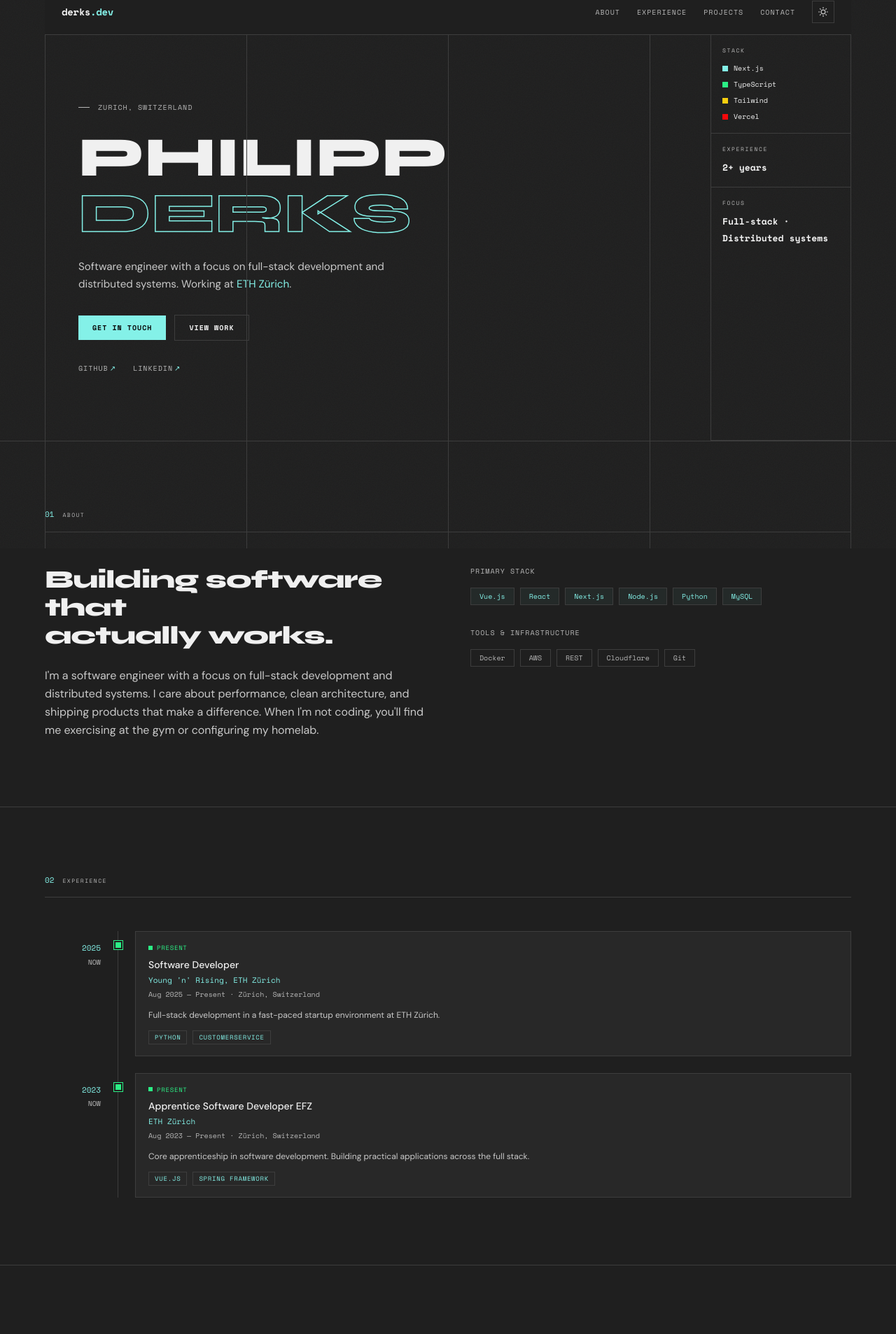
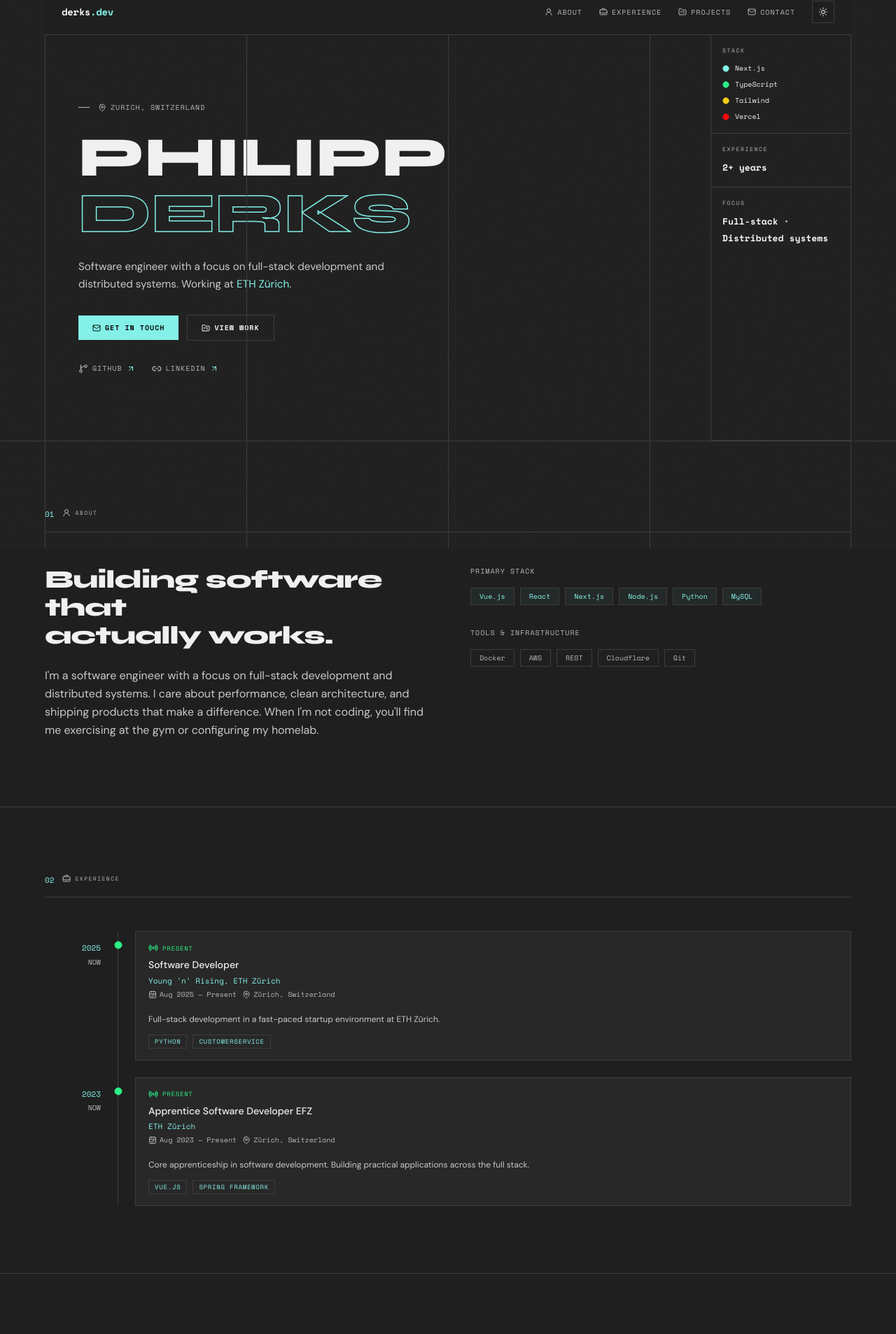
Before and after one commit to philderks/portfolio, a Next.js app: page / in a window 1280 px wide. Shown: the part 16-1923 px from the top of the page at 70% size. Built offline with nearby package versions, Linux system fonts and the light colour scheme.

Commit message:
Add lucide-react icons to various components and update dependencies

```diff
--- a/package.json
+++ b/package.json
@@ -9,6 +9,7 @@
     "lint": "eslint"
   },
   "dependencies": {
+    "lucide-react": "^1.8.0",
     "next": "16.2.1",
     "next-themes": "^0.4.6",
     "react": "19.2.4",
--- a/src/components/About.tsx
+++ b/src/components/About.tsx
@@ -1,3 +1,5 @@
+import { UserRound } from "lucide-react";
+
 const primarySkills = [
   "Vue.js",
   "React",
@@ -24,7 +26,8 @@ export function About() {
       <div className="mx-auto max-w-6xl">
         <div className="flex items-baseline gap-3 border-b border-border pb-4 mb-12">
           <span className="font-mono text-[11px] text-cyan">01</span>
-          <span className="font-mono text-[8px] uppercase tracking-[0.18em] text-muted">
+          <span className="inline-flex items-center gap-1.5 font-mono text-[8px] uppercase tracking-[0.18em] text-muted">
+            <UserRound className="h-3 w-3" aria-hidden="true" />
             About
           </span>
         </div>
--- a/src/components/ExperienceSection.tsx
+++ b/src/components/ExperienceSection.tsx
@@ -1,5 +1,6 @@
 import experienceData from "@/data/experience.json";
 import { startYear, type ExperienceEntry } from "@/lib/experience";
+import { BriefcaseBusiness, CalendarRange, Circle, MapPin, Radio } from "lucide-react";
 
 export function ExperienceSection() {
   const data = experienceData as ExperienceEntry[];
@@ -13,7 +14,8 @@ export function ExperienceSection() {
       <div className="relative mx-auto max-w-6xl">
         <div className="flex items-baseline gap-3 border-b border-border pb-4 mb-12">
           <span className="font-mono text-[11px] text-cyan">02</span>
-          <span className="font-mono text-[8px] uppercase tracking-[0.18em] text-muted">
+          <span className="inline-flex items-center gap-1.5 font-mono text-[8px] uppercase tracking-[0.18em] text-muted">
+            <BriefcaseBusiness className="h-3 w-3" aria-hidden="true" />
             Experience
           </span>
         </div>
@@ -44,14 +46,15 @@ export function ExperienceSection() {
                 </div>
 
                 <div className="relative" aria-hidden="true">
-                  <div
-                    className={`absolute top-4 left-1/2 -translate-x-1/2 h-2 w-2 ${
-                      entry.present ? "bg-green" : "bg-dim"
-                    }`}
+                  <Circle
+                    className="absolute top-3.5 left-1/2 h-3 w-3 -translate-x-1/2"
                     style={{
-                      boxShadow: entry.present
-                        ? "0 0 0 2px var(--color-bg), 0 0 0 3px var(--color-green)"
-                        : "0 0 0 2px var(--color-bg), 0 0 0 3px var(--color-dim)",
+                      color: entry.present
+                        ? "var(--color-green)"
+                        : "var(--color-dim)",
+                      fill: entry.present
+                        ? "var(--color-green)"
+                        : "var(--color-dim)",
                     }}
                   />
                 </div>
@@ -59,10 +62,7 @@ export function ExperienceSection() {
                 <div className="border border-border bg-bg-2 p-[16px_18px] transition-colors hover:border-dim">
                   {entry.present && (
                     <div className="flex items-center gap-1.5 mb-2">
-                      <span className="relative flex h-1.5 w-1.5">
-                        <span className="absolute inline-flex h-full w-full animate-ping bg-green opacity-75" />
-                        <span className="relative inline-flex h-1.5 w-1.5 bg-green" />
-                      </span>
+                      <Radio className="h-3.5 w-3.5 text-green" aria-hidden="true" />
                       <span className="font-mono text-[9px] uppercase tracking-[0.08em] text-green">
                         Present
                       </span>
@@ -77,8 +77,15 @@ export function ExperienceSection() {
                     {entry.company}
                   </p>
 
-                  <p className="font-mono text-[10px] text-muted mt-1">
-                    {entry.period} &middot; {entry.location}
+                  <p className="mt-1 inline-flex flex-wrap items-center gap-2 font-mono text-[10px] text-muted">
+                    <span className="inline-flex items-center gap-1">
+                      <CalendarRange className="h-3 w-3" aria-hidden="true" />
+                      {entry.period}
+                    </span>
+                    <span className="inline-flex items-center gap-1">
+                      <MapPin className="h-3 w-3" aria-hidden="true" />
+                      {entry.location}
+                    </span>
                   </p>
 
                   <p className="font-sans text-[12px] leading-[1.7] mt-3 text-dim">
--- a/src/components/Hero.tsx
+++ b/src/components/Hero.tsx
@@ -2,6 +2,15 @@ import experienceData from "@/data/experience.json";
 import { socialProfileLinks } from "@/data/social-links";
 import { formatCareerTenure, type ExperienceEntry } from "@/lib/experience";
 import { ObfuscatedEmailLink } from "@/components/ObfuscatedEmailLink";
+import {
+  ArrowUpRight,
+  Circle,
+  FolderKanban,
+  GitBranch,
+  Link2,
+  Mail,
+  MapPin,
+} from "lucide-react";
 
 const stackItems = [
   { label: "Next.js", color: "var(--color-cyan)" },
@@ -9,6 +18,14 @@ const stackItems = [
   { label: "Tailwind", color: "var(--color-yellow)" },
   { label: "Vercel", color: "var(--color-red)" },
 ];
+
+function SocialIcon({ icon }: { icon: "github" | "linkedin" }) {
+  if (icon === "github") {
+    return <GitBranch className="h-3.5 w-3.5" aria-hidden="true" />;
+  }
+
+  return <Link2 className="h-3.5 w-3.5" aria-hidden="true" />;
+}
 
 export function Hero() {
   const experienceLabel = formatCareerTenure(
@@ -23,7 +40,8 @@ export function Hero() {
         <div className="flex flex-col justify-center border-b border-border px-8 py-16 md:border-b-0 md:border-r md:px-12 md:py-24">
           <div className="mb-6 flex items-center gap-3">
             <span className="block h-px w-4 bg-muted" />
-            <span className="font-mono text-[10px] uppercase tracking-widest text-muted">
+            <span className="inline-flex items-center gap-1.5 font-mono text-[10px] uppercase tracking-widest text-muted">
+              <MapPin className="h-3 w-3" aria-hidden="true" />
               Zurich, Switzerland
             </span>
           </div>
@@ -43,13 +61,15 @@ export function Hero() {
           </p>
 
           <div className="mt-8 flex items-center gap-3">
-            <ObfuscatedEmailLink className="bg-cyan px-5 py-2.5 font-mono text-[10px] font-bold uppercase tracking-widest text-[#0a0a0a]">
+            <ObfuscatedEmailLink className="inline-flex items-center gap-1.5 bg-cyan px-5 py-2.5 font-mono text-[10px] font-bold uppercase tracking-widest text-[#0a0a0a]">
+              <Mail className="h-3 w-3" aria-hidden="true" />
               Get in touch
             </ObfuscatedEmailLink>
             <a
               href="#projects"
-              className="border border-border px-5 py-2.5 font-mono text-[10px] font-bold uppercase tracking-widest text-fg transition-colors hover:border-muted"
+              className="inline-flex items-center gap-1.5 border border-border px-5 py-2.5 font-mono text-[10px] font-bold uppercase tracking-widest text-fg transition-colors hover:border-muted"
             >
+              <FolderKanban className="h-3 w-3" aria-hidden="true" />
               View work
             </a>
           </div>
@@ -65,10 +85,11 @@ export function Hero() {
                 aria-label={link.ariaLabel}
                 target="_blank"
                 rel="noopener noreferrer"
-                className="font-mono text-[10px] uppercase tracking-widest text-muted transition-colors hover:text-cyan"
+                className="inline-flex items-center gap-1.5 font-mono text-[10px] uppercase tracking-widest text-muted transition-colors hover:text-cyan"
               >
+                <SocialIcon icon={link.icon} />
                 {link.label}
-                <span className="ml-0.5 text-cyan">&#8599;</span>
+                <ArrowUpRight className="h-3 w-3 text-cyan" aria-hidden="true" />
               </a>
             ))}
           </nav>
@@ -84,9 +105,10 @@ export function Hero() {
             <div className="space-y-2">
               {stackItems.map((item) => (
                 <div key={item.label} className="flex items-center gap-2">
-                  <span
-                    className="inline-block h-2 w-2"
-                    style={{ backgroundColor: item.color }}
+                  <Circle
+                    className="h-2.5 w-2.5"
+                    style={{ color: item.color, fill: item.color }}
+                    aria-hidden="true"
                   />
                   <span className="font-mono text-[10px] text-fg">{item.label}</span>
                 </div>
--- a/src/components/Navbar.tsx
+++ b/src/components/Navbar.tsx
@@ -1,13 +1,15 @@
 "use client";
 
 import { useEffect, useState } from "react";
+import type { LucideIcon } from "lucide-react";
+import { BriefcaseBusiness, FolderKanban, Mail, UserRound } from "lucide-react";
 import { ThemeToggle } from "./ThemeToggle";
 
-const navLinks = [
-  { label: "About", href: "#about" },
-  { label: "Experience", href: "#experience" },
-  { label: "Projects", href: "#projects" },
-  { label: "Contact", href: "#contact" },
+const navLinks: { label: string; href: string; icon: LucideIcon }[] = [
+  { label: "About", href: "#about", icon: UserRound },
+  { label: "Experience", href: "#experience", icon: BriefcaseBusiness },
+  { label: "Projects", href: "#projects", icon: FolderKanban },
+  { label: "Contact", href: "#contact", icon: Mail },
 ];
 
 export function Navbar() {
@@ -41,8 +43,9 @@ export function Navbar() {
             <a
               key={link.href}
               href={link.href}
-              className="font-mono text-[9px] uppercase tracking-wide text-muted transition-colors hover:text-fg sm:text-[10px] sm:tracking-widest"
+              className="inline-flex items-center gap-1.5 font-mono text-[9px] uppercase tracking-wide text-muted transition-colors hover:text-fg sm:text-[10px] sm:tracking-widest"
             >
+              <link.icon className="h-3 w-3" aria-hidden="true" />
               {link.label}
             </a>
           ))}
--- a/src/components/ThemeToggle.tsx
+++ b/src/components/ThemeToggle.tsx
@@ -1,6 +1,7 @@
 "use client";
 
 import { useTheme } from "next-themes";
+import { Moon, Sun } from "lucide-react";
 import { useSyncExternalStore } from "react";
 
 const emptySubscribe = () => () => {};
@@ -28,41 +29,9 @@ export function ThemeToggle() {
       aria-label="Toggle theme"
     >
       {theme === "dark" ? (
-        <svg
-          xmlns="http://www.w3.org/2000/svg"
-          width="14"
-          height="14"
-          viewBox="0 0 24 24"
-          fill="none"
-          stroke="currentColor"
-          strokeWidth="2"
-          strokeLinecap="round"
-          strokeLinejoin="round"
-        >
-          <circle cx="12" cy="12" r="5" />
-          <line x1="12" y1="1" x2="12" y2="3" />
-          <line x1="12" y1="21" x2="12" y2="23" />
-          <line x1="4.22" y1="4.22" x2="5.64" y2="5.64" />
-          <line x1="18.36" y1="18.36" x2="19.78" y2="19.78" />
-          <line x1="1" y1="12" x2="3" y2="12" />
-          <line x1="21" y1="12" x2="23" y2="12" />
-          <line x1="4.22" y1="19.78" x2="5.64" y2="18.36" />
-          <line x1="18.36" y1="5.64" x2="19.78" y2="4.22" />
-        </svg>
+        <Sun className="h-3.5 w-3.5" aria-hidden="true" />
       ) : (
-        <svg
-          xmlns="http://www.w3.org/2000/svg"
-          width="14"
-          height="14"
-          viewBox="0 0 24 24"
-          fill="none"
-          stroke="currentColor"
-          strokeWidth="2"
-          strokeLinecap="round"
-          strokeLinejoin="round"
-        >
-          <path d="M21 12.79A9 9 0 1 1 11.21 3 7 7 0 0 0 21 12.79z" />
-        </svg>
+        <Moon className="h-3.5 w-3.5" aria-hidden="true" />
       )}
     </button>
   );
--- a/src/data/social-links.ts
+++ b/src/data/social-links.ts
@@ -3,10 +3,12 @@ export const socialProfileLinks = [
     label: "GitHub",
     href: "https://github.com/philderks",
     ariaLabel: "GitHub profile",
+    icon: "github",
   },
   {
     label: "LinkedIn",
     href: "https://linkedin.com/in/philderks",
     ariaLabel: "LinkedIn profile",
+    icon: "linkedin",
   },
 ] as const;
```
Also changed, not shown: src/components/ContactSection.tsx (+18 -4 lines), src/components/ProjectsSection.tsx (+14 -6 lines), 1 other file (tests, documents, lock files or other folders).
